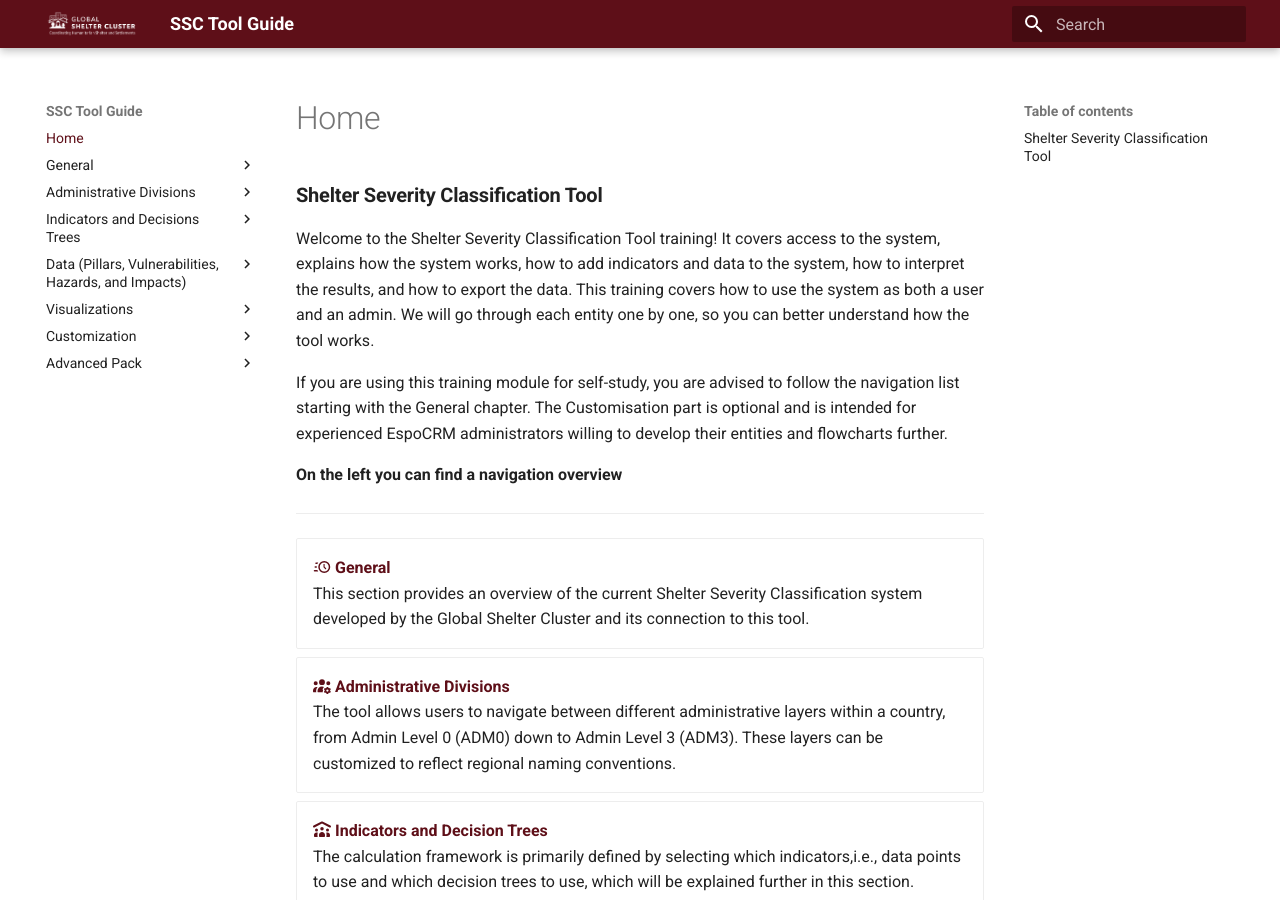
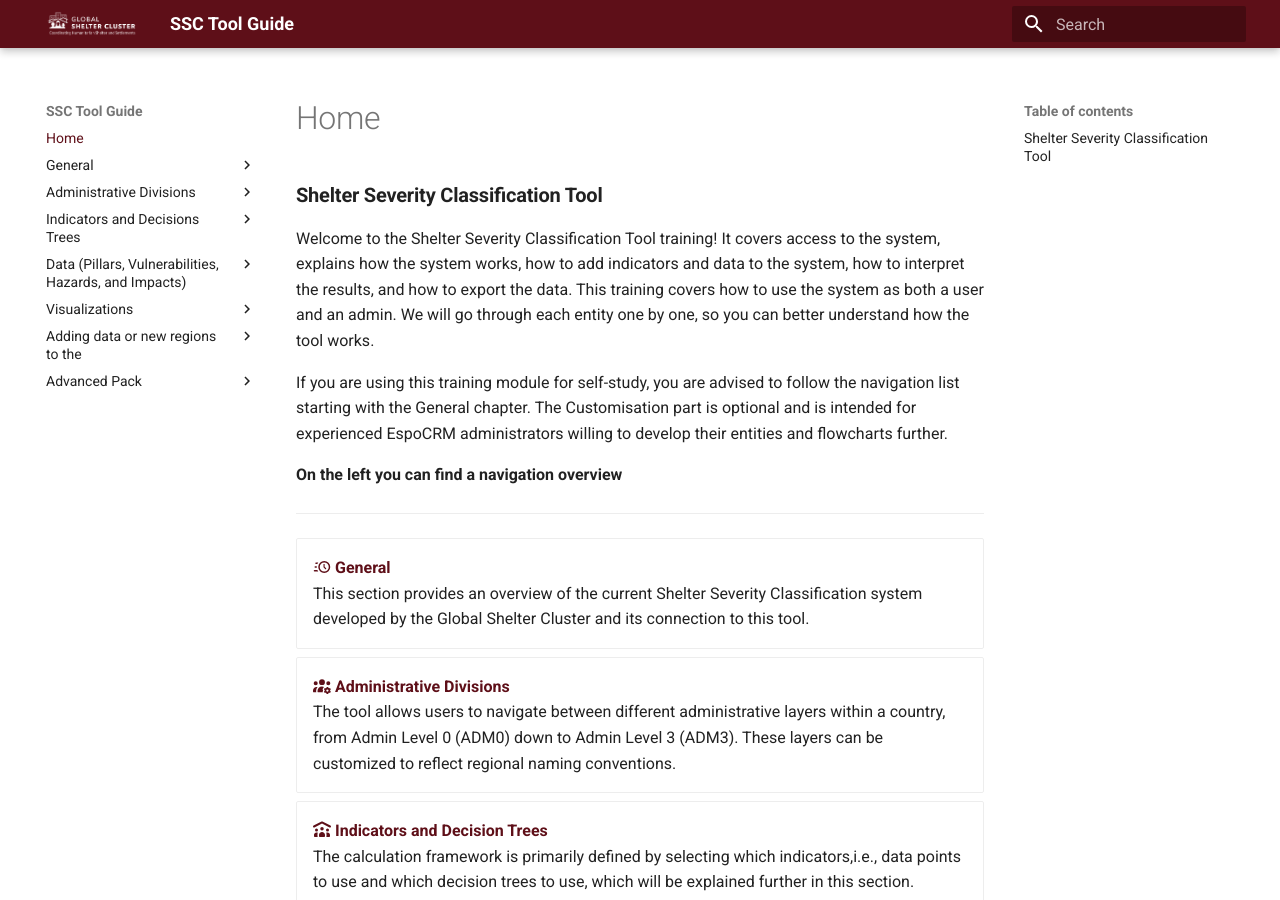
Before and after one commit to jackwharrison/ssc-tool, an MkDocs documentation site: the page built from docs/index.md, in a window 1280 px wide and 900 px high. Built offline with MkDocs 1.6.1 and Material for MkDocs 9.7.7, drawn with Linux system fonts in a browser that asks for light colours; plug-ins that fetch from the network failed and are left out; some of the changed lines change nothing that is shown.

Commit message:
Update mkdocs.yml

```diff
--- a/mkdocs.yml
+++ b/mkdocs.yml
@@ -62,16 +62,8 @@
       - 'Data': 'data/page1.md'
     - ' Visualizations' :
       - 'Visualizations': 'visualizations/page1.md'
-    - 'Customization':
-      - 'How to create a new entity': 'customization/page1.md'
-      - 'How to link entities': 'customization/page2.md'
-      - 'Sending SMS messages': 'customization/page3.md'
-      - 'Mass messaging with WhatsApp/Twilio': 'customization/page4.md'
-      - 'DEH': 'customization/page5.md'
-      - 'Sending emails': 'customization/page6.md'
-      - 'Integration of EspoCRM with KoboToolbox ': 'customization/page7.md'
-      - 'Integration of EspoCRM with Twilio': 'customization/page8.md'
-      - 'Creating dashboards in EspoCRM': 'customization/page10.md'
-      - 'Flowcharts': 'customization/page11.md'
+    - 'Adding data or new regions to the ':
+      - 'Adding a new country': 'customization/page1.md'
+      - 'Adding data': 'customization/page2.md'
     - 'Advanced Pack':
       - 'Advanced Pack License': 'advanced/page1.md'
```
